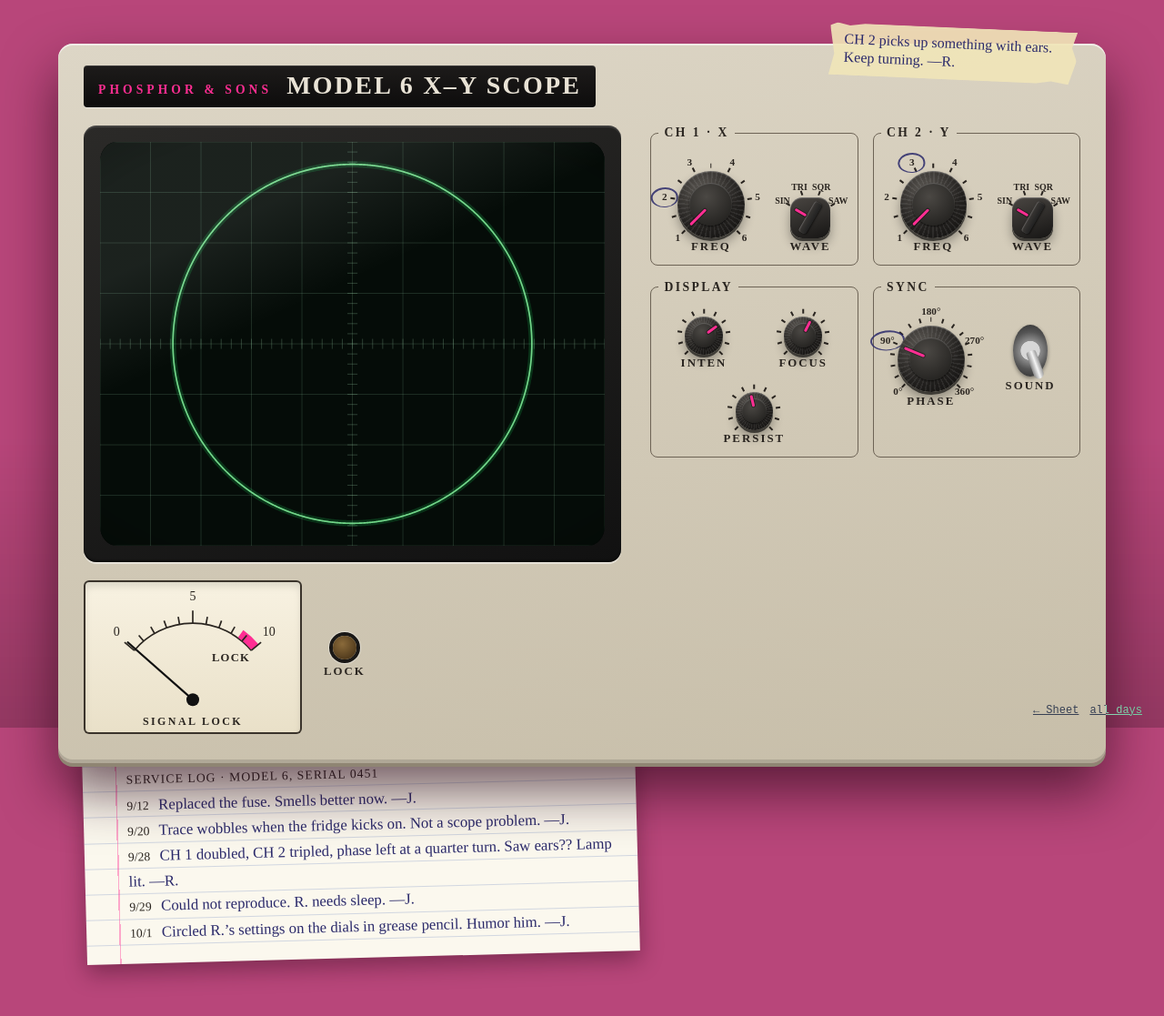
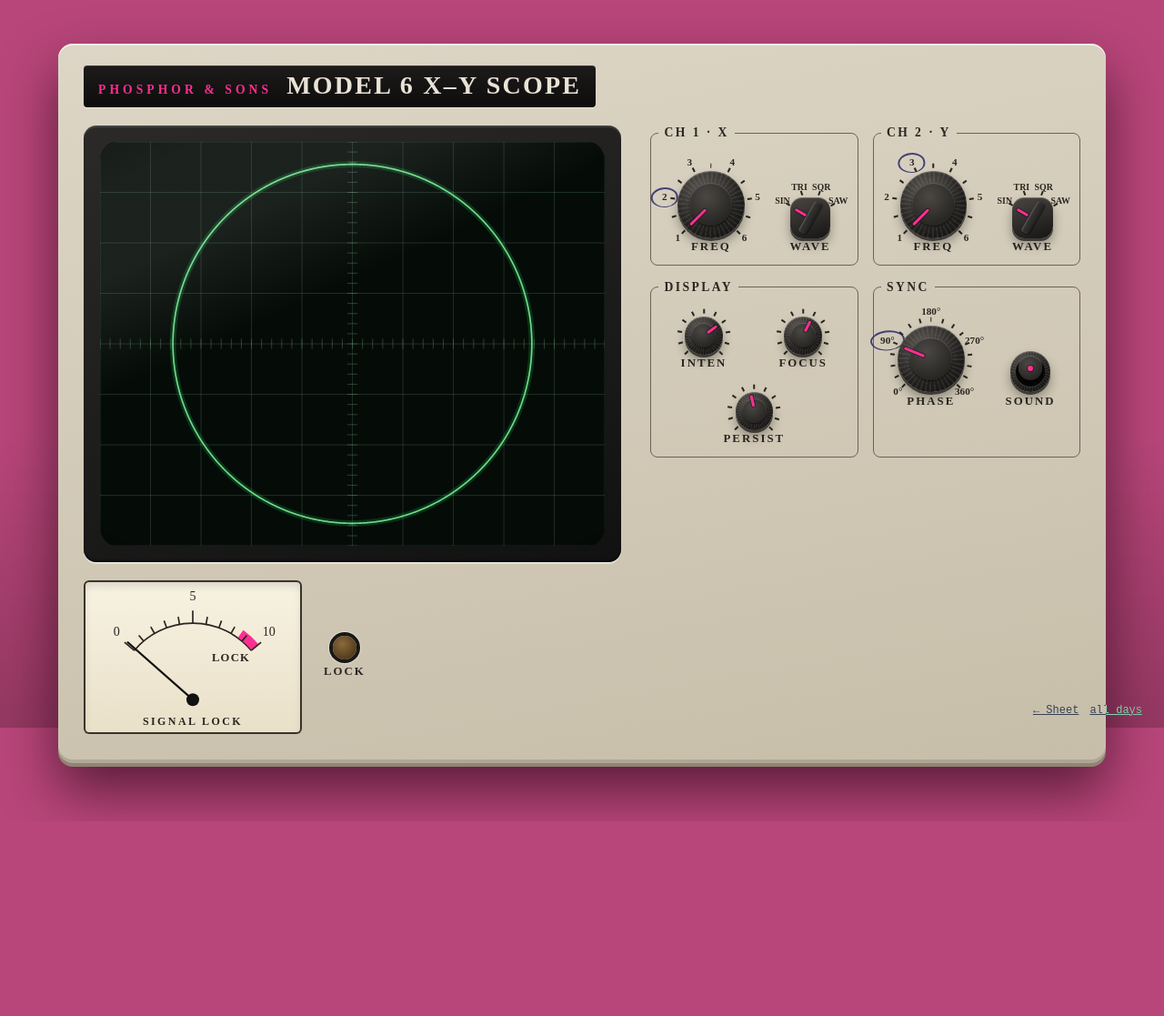
Before and after one commit to furioursus/weird-web-october-2026, an Astro site: page /06-analog in a window 1280 px wide. Shown: the whole page at 91% size. After the commit the page ends 903 px from the top, so only its background shows below. Built offline with nearby package versions, Linux system fonts and the light colour scheme; Astro itself is replaced by a stand-in of ours; animation ran at ten frames a second.

Commit message:
feat(day 6): swap sound switch for a plunger, drop notes

```diff
--- a/src/fonts.ts
+++ b/src/fonts.ts
@@ -34,7 +34,6 @@ export const FONTS: FontFamily[] = [
 	{ name: "Instrument Sans", weights: ["400 700"] },
 	{ name: "Fredoka", weights: ["300 700"] },
 	{ name: "Barlow Condensed", weights: [500, 700] },
-	{ name: "Share Tech Mono" },
 	{ name: "Kalam", weights: [400, 700] },
 	{ name: "Permanent Marker" },
 	{ name: "IBM Plex Mono", weights: [400, 500] },
--- a/src/pages/06-analog.astro
+++ b/src/pages/06-analog.astro
@@ -137,7 +137,7 @@ const METER_ARC = `M${arcStart[0]} ${arcStart[1]}A60 60 0 0 1 ${arcEnd[0]} ${arc
 <Day
 	day={6}
 	description="Scope: a 1970s bench oscilloscope with chunky knobs. Twist them to draw glowing Lissajous figures, and if you see ears, keep turning."
-	fonts={["Barlow Condensed", "Share Tech Mono", "Schoolbell"]}
+	fonts={["Barlow Condensed"]}
 >
 	<main class="bench">
 		<article class="scope" aria-labelledby="scope-title">
@@ -145,10 +145,6 @@ const METER_ARC = `M${arcStart[0]} ${arcStart[1]}A60 60 0 0 1 ${arcEnd[0]} ${arc
 				<p class="maker">Phosphor &amp; Sons</p>
 				<h1 id="scope-title">Model 6 X–Y Scope</h1>
 			</header>
-
-			<p class="tape" aria-hidden="true">
-				CH 2 picks up something with ears. Keep turning.&nbsp;—R.
-			</p>
 
 			<div class="bezel">
 				<div class="screen">
@@ -197,6 +193,10 @@ const METER_ARC = `M${arcStart[0]} ${arcStart[1]}A60 60 0 0 1 ${arcEnd[0]} ${arc
 				</div>
 			</div>
 
+			<p class="visually-hidden">
+				Someone has circled three settings on the dials in grease pencil: channel 1 frequency at 2,
+				channel 2 frequency at 3, and phase at 90°.
+			</p>
 			<div class="controls">
 				{GROUPS.map((group) => (
 	<fieldset class="group">
@@ -287,36 +287,18 @@ const METER_ARC = `M${arcStart[0]} ${arcStart[1]}A60 60 0 0 1 ${arcEnd[0]} ${arc
 							</div>
 							<span class="legend">{PHASE.label}</span>
 						</div>
-						<div class="control control--toggle">
-							<button type="button" class="toggle" aria-pressed="false" aria-label="Sound">
-								<span class="toggle__bat" />
-							</button>
+						<div class="control control--plunger">
+							<div class="dial">
+								<button type="button" class="plunger" aria-pressed="false" aria-label="Sound">
+									<span class="plunger__cap" />
+								</button>
+							</div>
 							<span class="legend">Sound</span>
 						</div>
 					</div>
 				</fieldset>
 			</div>
 		</article>
-
-		<aside class="log" aria-labelledby="log-title">
-			<h2 id="log-title">Service log · Model 6, serial 0451</h2>
-			<ol>
-				<li><time>9/12</time> Replaced the fuse. Smells better now.&nbsp;—J.</li>
-				<li>
-					<time>9/20</time>
-					Trace wobbles when the fridge kicks on. Not a scope problem.&nbsp;—J.
-				</li>
-				<li>
-					<time>9/28</time>
-					CH 1 doubled, CH 2 tripled, phase left at a quarter turn. Saw ears?? Lamp lit.&nbsp;—R.
-				</li>
-				<li><time>9/29</time> Could not reproduce. R. needs sleep.&nbsp;—J.</li>
-				<li>
-					<time>10/1</time>
-					Circled R.’s settings on the dials in grease pencil. Humor him.&nbsp;—J.
-				</li>
-			</ol>
-		</aside>
 	</main>
 </Day>
 
@@ -487,9 +469,9 @@ const catSpot = document.querySelector<HTMLElement>(".cat-spot");
 const needle = document.querySelector<SVGGElement>(".meter__needle");
 const lamp = document.querySelector<HTMLElement>(".lamp");
 const status = document.querySelector<HTMLElement>(".trace-status");
-const toggle = document.querySelector<HTMLButtonElement>(".toggle");
+const plunger = document.querySelector<HTMLButtonElement>(".plunger");
 
-if (!scope || !canvas || !ctx || !catSpot || !needle || !lamp || !status || !toggle) {
+if (!scope || !canvas || !ctx || !catSpot || !needle || !lamp || !status || !plunger) {
 	throw new Error("Day 6's scope is missing a piece of its markup.");
 }
 
@@ -771,9 +753,9 @@ const click = () => {
 	src.start();
 };
 
-toggle.addEventListener("click", async () => {
+plunger.addEventListener("click", async () => {
 	soundOn = !soundOn;
-	toggle.setAttribute("aria-pressed", String(soundOn));
+	plunger.setAttribute("aria-pressed", String(soundOn));
 	if (soundOn) {
 		rig ??= buildRig();
 		await rig.ctx.resume();
@@ -1012,36 +994,6 @@ h1 {
 	color: #e9e3d6;
 }
 
-.tape {
-	position: absolute;
-	inset: -1.1rem 2rem auto auto;
-	z-index: 2;
-	max-inline-size: 15rem;
-	margin: 0;
-	padding: 0.5rem 1rem 0.6rem;
-	font-family: var(--font-schoolbell), cursive;
-	font-size: 1rem;
-	line-height: 1.25;
-	color: var(--marker);
-	background: #f1e6b8e6;
-	rotate: 2.5deg;
-	box-shadow: 0 2px 4px #0003;
-	clip-path: polygon(
-		0 6%,
-		3% 0,
-		8% 5%,
-		14% 1%,
-		100% 0,
-		98% 30%,
-		100% 55%,
-		97% 100%,
-		90% 95%,
-		84% 100%,
-		0 100%,
-		2% 60%
-	);
-}
-
 .bezel {
 	grid-area: screen;
 	align-self: start;
@@ -1276,48 +1228,6 @@ h1 {
 	inline-size: 2.4rem;
 }
 
-.log {
-	position: relative;
-	inline-size: min(38rem, 100%);
-	justify-self: start;
-	margin: -0.75rem 0 0 clamp(0px, 6vw, 5rem);
-	padding: 1rem 1.5rem 1.25rem 3rem;
-	box-sizing: border-box;
-	color: var(--marker);
-	background:
-		linear-gradient(90deg, #0000 2.25rem, #ff2e9366 2.25rem 2.35rem, #0000 2.35rem),
-		repeating-linear-gradient(#0000 0 1.7rem, #7d93c455 1.7rem calc(1.7rem + 1px)), #fbf8ee;
-	background-position:
-		0 0,
-		0 0.55rem,
-		0 0;
-	box-shadow: 0 10px 24px #2a071866;
-	rotate: -1.5deg;
-}
-.log h2 {
-	margin: 0 0 0.35rem;
-	font-family: var(--font-share-tech-mono), monospace;
-	font-weight: 400;
-	font-size: 0.85rem;
-	letter-spacing: 0.08em;
-	text-transform: uppercase;
-	color: var(--ink);
-}
-.log ol {
-	margin: 0;
-	padding: 0;
-	list-style: none;
-	font-family: var(--font-schoolbell), cursive;
-	font-size: 1.05rem;
-	line-height: 1.7rem;
-}
-.log time {
-	margin-inline-end: 0.4rem;
-	font-family: var(--font-share-tech-mono), monospace;
-	font-size: 0.85rem;
-	color: var(--ink);
-}
-
 .legend {
 	font-weight: 700;
 	font-size: 0.8rem;
@@ -1384,38 +1294,73 @@ h1 {
 	rotate: var(--turn);
 }
 
-.control--toggle {
-	align-self: center;
-	padding-top: 0.5rem;
+.control--plunger {
+	--size: 2.8rem;
 }
-.toggle {
-	position: relative;
-	inline-size: 2.4rem;
-	block-size: 3.6rem;
+.plunger {
+	position: absolute;
+	inset: 0;
 	padding: 0;
 	border: 0;
 	border-radius: 50%;
 	cursor: pointer;
-	background: radial-gradient(circle, #d7d7d7 0 30%, #8d8d8d 32%, #555 60%, #2a2a2a);
-	box-shadow: 0 2px 4px #0006;
+	background:
+		repeating-conic-gradient(#ffffff12 0 3deg, #0000 3deg 9deg),
+		radial-gradient(circle at 38% 30%, #5e5a55, #23211f 58%, #0c0b0a);
+	box-shadow:
+		0 3px 0 #0009,
+		0 7px 12px #0005,
+		inset 0 1px 1px #fff4;
 }
-.toggle__bat {
+.plunger::before {
+	content: "";
 	position: absolute;
-	left: 50%;
-	bottom: 50%;
-	inline-size: 0.7rem;
-	block-size: 2rem;
-	translate: -50% 0;
-	transform-origin: 50% 100%;
-	rotate: 160deg;
-	border-radius: 0.35rem 0.35rem 0.2rem 0.2rem;
-	background: linear-gradient(90deg, #9a9a9a, #f4f4f4 45%, #8a8a8a);
-	transition: rotate 0.12s;
+	inset: 14%;
+	border-radius: 50%;
+	background: #0b0a09;
+	box-shadow:
+		inset 0 2px 3px #000c,
+		0 1px 0 #fff2;
+	transition: box-shadow 0.12s;
 }
-.toggle[aria-pressed="true"] .toggle__bat {
-	rotate: 20deg;
+.plunger[aria-pressed="true"]::before {
+	box-shadow:
+		inset 0 2px 3px #000c,
+		0 0 0 2px var(--pink),
+		0 0 8px var(--pink);
 }
-.toggle:focus-visible {
+.plunger__cap {
+	position: absolute;
+	inset: 20%;
+	border-radius: 50%;
+	background: radial-gradient(circle at 40% 32%, #4b4844, #1b1a18);
+	box-shadow:
+		inset 0 1px 1px #fff3,
+		0 4px 0 #050404,
+		0 6px 4px #0008;
+	translate: 0 -4px;
+	transition:
+		translate 0.08s,
+		box-shadow 0.08s;
+}
+.plunger__cap::after {
+	content: "";
+	position: absolute;
+	inset: 38%;
+	border-radius: 50%;
+	background: var(--pink);
+	box-shadow: 0 0 0 1px #0006;
+}
+.plunger:active .plunger__cap {
+	translate: 0 -1px;
+}
+.plunger[aria-pressed="true"] .plunger__cap {
+	translate: 0 0;
+	box-shadow:
+		inset 0 1px 1px #fff2,
+		0 1px 0 #050404;
+}
+.plunger:focus-visible {
 	outline: 3px solid var(--focus);
 	outline-offset: 4px;
 }
@@ -1430,19 +1375,6 @@ h1 {
 			"sync"
 			"controls";
 		padding: 1.25rem 1rem 1.5rem;
-	}
-	.tape {
-		inset: -1.4rem 0.5rem auto auto;
-		max-inline-size: 11rem;
-		font-size: 0.9rem;
-	}
-	.plate {
-		margin-top: 1.5rem;
-	}
-	.log {
-		margin-inline-start: 0;
-		padding-inline-end: 1rem;
-		rotate: -0.75deg;
 	}
 	.bezel {
 		position: sticky;
```
Also changed, not shown: docs/days/06-analog.md (+3 -3 lines).
